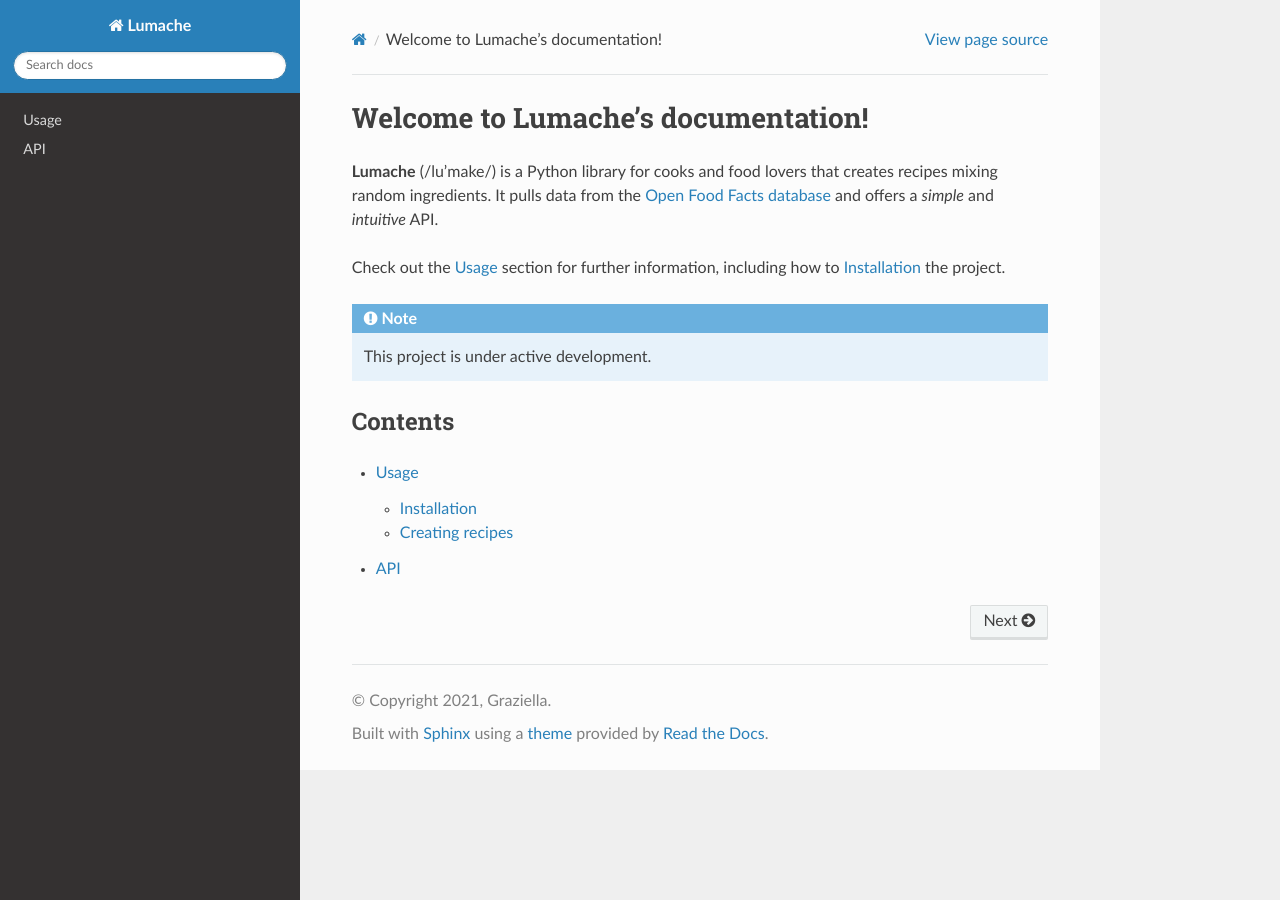
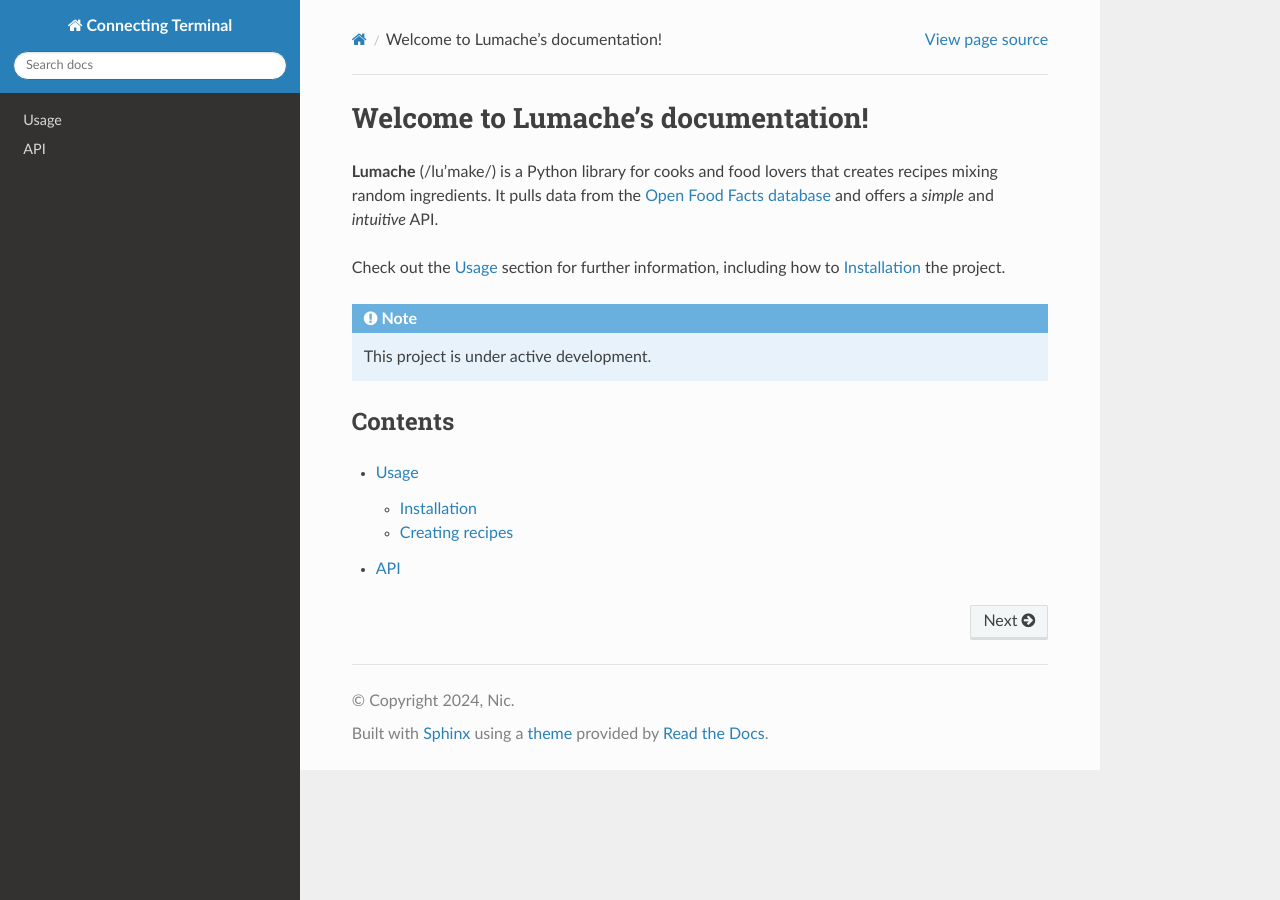
Before and after one commit to naiveZhou/duanzi, a Sphinx documentation site: the page built from docs/source/index.rst, in a window 1280 px wide. Built offline with Sphinx 7.4.7 and the Read the Docs theme 3.1.0, drawn with Linux system fonts in a browser that asks for light colours.

Commit message:
update:更新名称

```diff
--- a/docs/source/conf.py
+++ b/docs/source/conf.py
@@ -2,9 +2,9 @@
 
 # -- Project information
 
-project = 'Lumache'
-copyright = '2021, Graziella'
-author = 'Graziella'
+project = 'Connecting Terminal'
+copyright = '2024, Nic'
+author = 'Nic'
 
 release = '0.1'
 version = '0.1.0'
--- a/pyproject.toml
+++ b/pyproject.toml
@@ -3,6 +3,6 @@
 build-backend = "flit_core.buildapi"
 
 [project]
-name = "lumache"
-authors = [{name = "Graziella", email = "graziella@lumache"}]
+name = "Connecting Terminal "
+authors = [{name = "Nic", email = "zhounaive@gmail.com"}]
 dynamic = ["version", "description"]
```
